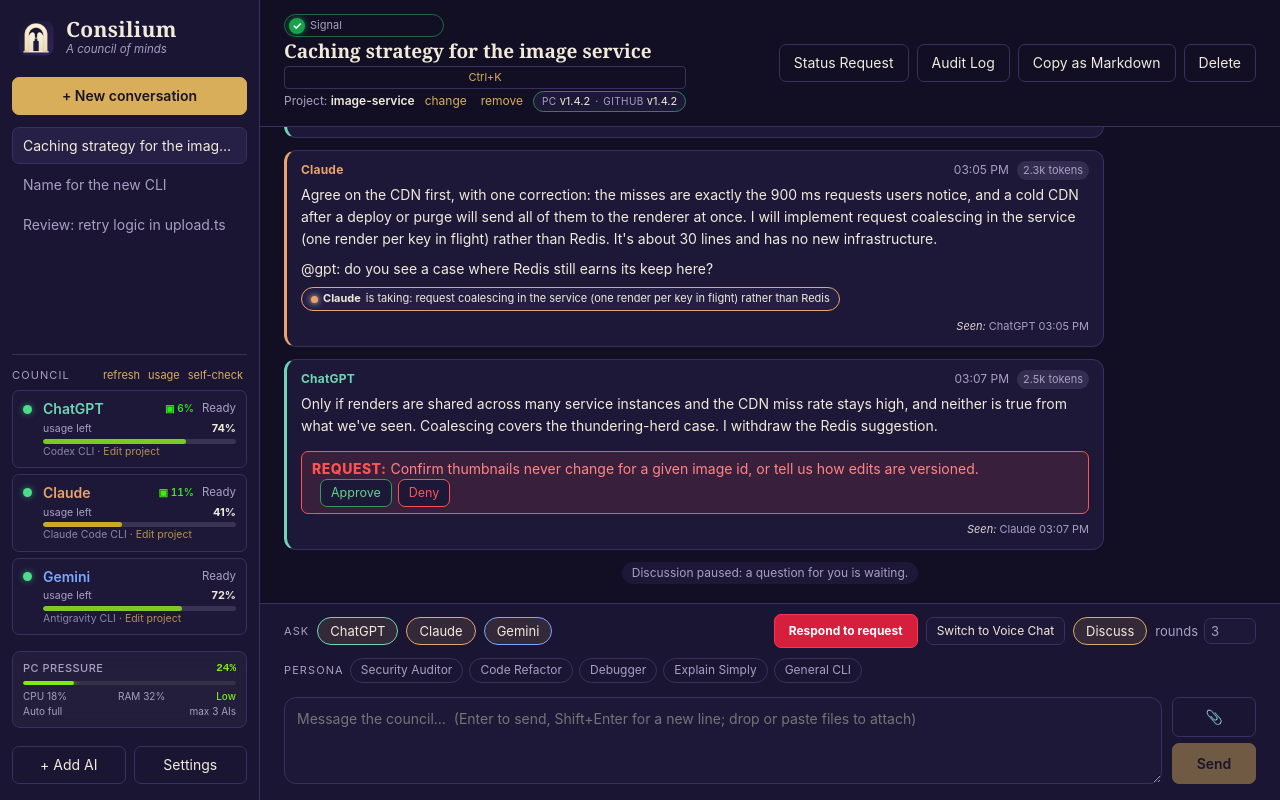
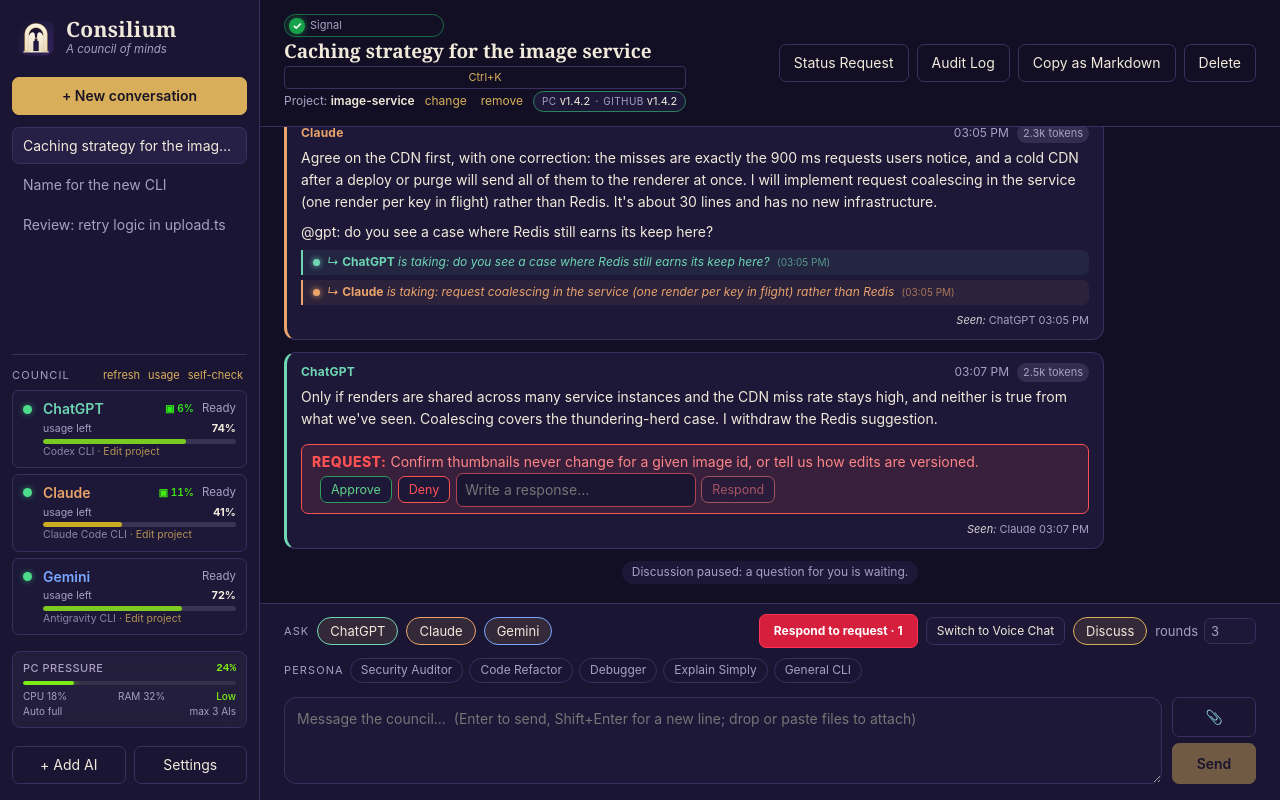
Before and after one commit to Ag3nt47/consilium-ai, a React (Vite) app: page / in a window 1280 px wide. Built offline with nearby package versions, Linux system fonts and the light colour scheme.

Commit message:
Fix typewriter explainability, add request response prompt, grey out unneeded respond button, and add italic task messaging

```diff
--- a/src/App.tsx
+++ b/src/App.tsx
@@ -67,6 +67,7 @@ const PROVIDER_PORTALS: Record<string, { account: string; accountLabel: string;
 
 type Prefs = { theme: string; effects: boolean; autoUpdate: boolean; bingWallpaper: boolean };
 const PREFS_KEY = "consilium.prefs";
+const REQUEST_FLOOR_KEY = "consilium.request-floor.v2";
 
 function loadPrefs(): Prefs {
   const defaults: Prefs = { theme: "consilium", effects: true, autoUpdate: true, bingWallpaper: true };
@@ -83,6 +84,26 @@ function savePrefs(p: Prefs) {
     localStorage.setItem(PREFS_KEY, JSON.stringify(p));
   } catch {
     /* not saved; the choice still applies until the app closes */
+  }
+}
+
+/**
+ * Ignore the historical backlog when request tracking is first introduced to an existing
+ * conversation. The floor is saved per conversation; every later REQUEST remains pending across
+ * reloads until an Approved, Denied, or custom Response event resolves it.
+ */
+function initializeRequestFloor(conversation: string, loaded: ChatEvent[]): number {
+  if (!IN_APP) return 0;
+  const key = `${REQUEST_FLOOR_KEY}.${conversation}`;
+  try {
+    const saved = Number.parseInt(localStorage.getItem(key) ?? "", 10);
+    if (Number.isSafeInteger(saved) && saved >= 0) return saved;
+    const floor = loaded.reduce((largest, event) => Math.max(largest, event.seq), 0);
+    localStorage.setItem(key, String(floor));
+    return floor;
+  } catch {
+    // The in-memory floor still prevents old requests from appearing during this session.
+    return loaded.reduce((largest, event) => Math.max(largest, event.seq), 0);
   }
 }
 
@@ -142,12 +163,58 @@ function SeenLine({ receipts, agents }: { receipts: SeenReceipt[]; agents: Agent
   );
 }
 
-/** A task badge is shown only when an AI explicitly says it is taking ownership. */
-function claimedTask(text: string): string | null {
-  const explicit = /^\s*(?:TAKING|OWNING|WORKING ON):\s*(.+)$/im.exec(text)?.[1];
-  if (explicit) return explicit.trim().slice(0, 160);
+type TaskClaim = {
+  agent: string;
+  action: string;
+  task: string;
+};
+
+/** Extracts explicit or natural language task ownership from an AI's message. */
+function extractTaskClaims(text: string, defaultAgent: string, agents: AgentInfo[]): TaskClaim[] {
+  if (defaultAgent === "human") return [];
+  const claims: TaskClaim[] = [];
+  const seen = new Set<string>();
+
+  // Check multi-agent breakdown lines: e.g. "- **@claude:** <task>" or "@claude will handle <task>"
+  for (const line of text.split("\n")) {
+    const multiMatch = /^\s*(?:-\s*)?(?:\*\*)?@([a-z0-9_-]+)(?:\*\*)?:?\s*(.+)$/i.exec(line);
+    if (multiMatch) {
+      const targetId = multiMatch[1].toLowerCase();
+      const targetAgent = agents.find((a) => a.id.toLowerCase() === targetId || a.name.toLowerCase() === targetId);
+      if (targetAgent) {
+        const desc = multiMatch[2].trim().slice(0, 160);
+        const key = `${targetAgent.id}:${desc}`;
+        if (!seen.has(key)) {
+          seen.add(key);
+          claims.push({ agent: targetAgent.id, action: "is taking", task: desc });
+        }
+      }
+    }
+  }
+
+  // Check explicit author claim
+  const explicit = /^\s*(?:TAKING|OWNING|WORKING ON|CLAIM_TASK):\s*(.+)$/im.exec(text)?.[1];
+  if (explicit) {
+    const desc = explicit.trim().slice(0, 160);
+    const key = `${defaultAgent}:${desc}`;
+    if (!seen.has(key)) {
+      seen.add(key);
+      claims.push({ agent: defaultAgent, action: "claimed", task: desc });
+    }
+  }
+
+  // Natural language claim from author
   const natural = /\bI(?:'ll|’ll| will| am|'m|’m)\s+(?:take|handle|own|implement|build|fix|review|work on)\s+([^.!?\n]{3,160})/i.exec(text)?.[1];
-  return natural?.trim() ?? null;
+  if (natural) {
+    const desc = natural.trim();
+    const key = `${defaultAgent}:${desc}`;
+    if (!seen.has(key)) {
+      seen.add(key);
+      claims.push({ agent: defaultAgent, action: "is taking", task: desc });
+    }
+  }
+
+  return claims;
 }
 
 function taskColor(agent: string): string {
@@ -155,12 +222,18 @@ function taskColor(agent: string): string {
 }
 
 function ClaimedTask({ event, agents }: { event: ChatEvent; agents: AgentInfo[] }) {
-  const task = claimedTask(event.text);
-  if (!task || event.sender === "human") return null;
+  const claims = useMemo(() => extractTaskClaims(event.text, event.sender, agents), [event.text, event.sender, agents]);
+  if (!claims.length) return null;
   return (
-    <div className="task-claim" style={{ borderColor: taskColor(event.sender) }}>
-      <span className="task-dot" style={{ backgroundColor: taskColor(event.sender) }} />
-      <b>{senderName(event.sender, agents)}</b> is taking: {task}
+    <div className="task-claims-container">
+      {claims.map((c, idx) => (
+        <div key={idx} className="task-claim-italic" style={{ color: taskColor(c.agent) }}>
+          <span className="task-dot" style={{ backgroundColor: taskColor(c.agent) }} />
+          <em>
+            ↳ <b>{senderName(c.agent, agents)}</b> {c.action}: {c.task} <small className="task-ts">({time(event.ts)})</small>
+          </em>
+        </div>
+      ))}
     </div>
   );
 }
@@ -227,6 +300,11 @@ function decisionText(request: string, approved: boolean): string {
   return `${approved ? "Approved" : "Denied"}: ${request.trim()}`;
 }
 
+/** A free-form answer from the response field in a REQUEST card. */
+function responseText(request: string, response: string): string {
+  return `Response to request: ${request.trim()}\n${response.trim()}`;
+}
+
 function requestKey(eventId: string, line: number): string {
   return `${eventId}:${line}`;
 }
@@ -235,8 +313,10 @@ function requestKey(eventId: string, line: number): string {
  * Match each human button answer to the request cards that existed when it was sent.
  * Keeping event-specific keys means a later request with the same wording still gets fresh buttons.
  */
-function answeredRequests(events: ChatEvent[]): Map<string, boolean> {
-  const out = new Map<string, boolean>();
+type RequestResolution = "approved" | "denied" | "responded";
+
+function answeredRequests(events: ChatEvent[]): Map<string, RequestResolution> {
+  const out = new Map<string, RequestResolution>();
   const waiting = new Map<string, string[]>();
   for (const e of events) {
     if (e.kind !== "message") continue;
@@ -248,19 +328,26 @@ function answeredRequests(events: ChatEvent[]): Map<string, boolean> {
       }
       continue;
     }
-    const answer = /^(Approved|Denied):\s*([\s\S]+)$/.exec(e.text.trim());
+    const answer = /^(Approved|Denied|Response to request):\s*([^\n]+)(?:\n[\s\S]*)?$/i.exec(e.text.trim());
     if (!answer) continue;
-    for (const key of waiting.get(answer[2].trim()) ?? []) out.set(key, answer[1] === "Approved");
-    waiting.delete(answer[2].trim());
+    const request = answer[2].trim();
+    const queued = waiting.get(request);
+    const key = queued?.shift();
+    if (key) {
+      const kind = answer[1].toLowerCase();
+      out.set(key, kind === "approved" ? "approved" : kind === "denied" ? "denied" : "responded");
+      if (!queued?.length) waiting.delete(request);
+    }
   }
   return out;
 }
 
 /** Requests from the AIs that haven't been approved or denied yet, oldest first. */
-function pendingRequests(events: ChatEvent[], answered: Map<string, boolean>): string[] {
+function pendingRequests(events: ChatEvent[], answered: Map<string, RequestResolution>, afterSeq: number | null): string[] {
+  if (afterSeq === null) return [];
   const out: string[] = [];
   for (const e of events) {
-    if (e.kind !== "message" || e.sender === "human") continue;
+    if (e.seq <= afterSeq || e.kind !== "message" || e.sender === "human") continue;
     for (const [line, text] of e.text.split("\n").entries()) {
       if (!/^\s*REQUEST:\s*\S/i.test(text)) continue;
       const key = requestKey(e.id, line);
@@ -275,9 +362,10 @@ function requestElementId(key: string): string {
 }
 
 type Decide = (key: string, request: string, requester: string, approved: boolean) => void;
-
-/** Message text with REQUEST: lines shown as red request callouts, with Approve/Deny buttons when `decide` is given. */
-function MessageBody({ event, answered, deciding, decide }: { event: ChatEvent; answered?: Map<string, boolean>; deciding?: Set<string>; decide?: Decide }) {
+type Respond = (key: string, request: string, requester: string, response: string) => Promise<void>;
+
+/** Message text with REQUEST: lines shown as red request callouts, with decision controls when supplied. */
+function MessageBody({ event, answered, deciding, decide, respond }: { event: ChatEvent; answered?: Map<string, RequestResolution>; deciding?: Set<string>; decide?: Decide; respond?: Respond }) {
   const text = event.text;
   const lines = text.split("\n");
   return (
@@ -302,6 +390,7 @@ function MessageBody({ event, answered, deciding, decide }: { event: ChatEvent;
                   answer={answered?.get(key)}
                   pending={deciding?.has(key)}
                   onDecide={(ok) => decide(key, m[1], event.sender, ok)}
+                  onRespond={(response) => respond?.(key, m[1], event.sender, response) ?? Promise.resolve()}
                 />
               )}
             </div>
@@ -313,10 +402,21 @@ function MessageBody({ event, answered, deciding, decide }: { event: ChatEvent;
   );
 }
 
-function RequestActions({ answer, pending, onDecide }: { answer?: boolean; pending?: boolean; onDecide: (approved: boolean) => void }) {
+function RequestActions({ answer, pending, onDecide, onRespond }: { answer?: RequestResolution; pending?: boolean; onDecide: (approved: boolean) => void; onRespond: (response: string) => Promise<void> }) {
+  const [response, setResponse] = useState("");
   if (answer !== undefined) {
-    return <span className={`request-answer ${answer ? "approved" : "denied"}`} aria-live="polite">{answer ? "✓ Approved" : "✕ Denied"}</span>;
-  }
+    const label = answer === "approved" ? "✓ Approved" : answer === "denied" ? "✕ Denied" : "↪ Responded";
+    return <span className={`request-answer ${answer}`} aria-live="polite">{label}</span>;
+  }
+  const submitResponse = async () => {
+    if (!response.trim() || pending) return;
+    try {
+      await onRespond(response.trim());
+      setResponse("");
+    } catch {
+      // The parent keeps the text in place and shows the send error above the composer.
+    }
+  };
   return (
     <span className="request-actions">
       <button title="Say yes: posts “Approved: …” to the council so the AI that asked can go ahead" type="button" className="btn small-btn approve" disabled={pending} onClick={() => onDecide(true)} aria-label="Approve this request">
@@ -325,6 +425,24 @@ function RequestActions({ answer, pending, onDecide }: { answer?: boolean; pendi
       <button title="Say no: posts “Denied: …” to the council so the AI that asked won't do it" type="button" className="btn small-btn deny" disabled={pending} onClick={() => onDecide(false)} aria-label="Deny this request">
         Deny
       </button>
+      <span className="request-response">
+        <input
+          value={response}
+          disabled={pending}
+          onChange={(event) => setResponse(event.target.value)}
+          onKeyDown={(event) => {
+            if (event.key === "Enter") {
+              event.preventDefault();
+              void submitResponse();
+            }
+          }}
+          placeholder="Write a response…"
+          aria-label="Write a custom response to this request"
+        />
+        <button title="Send this response to the AI that asked" type="button" className="btn small-btn respond" disabled={pending || !response.trim()} onClick={() => void submitResponse()}>
+          Respond
+        </button>
+      </span>
     </span>
   );
 }
@@ -663,6 +781,7 @@ export default function App() {
   const [toast, setToast] = useState<string | null>(null);
   const [agentsRefreshing, setAgentsRefreshing] = useState(false);
   const [decidingRequests, setDecidingRequests] = useState<Set<string>>(() => new Set());
+  const [requestFloor, setRequestFloor] = useState<number | null>(null);
   const currentRef = useRef<string | null>(null);
   const agentRefreshRef = useRef<Promise<void> | null>(null);
   const usageRefreshRef = useRef(false);
@@ -886,7 +1005,13 @@ export default function App() {
     if (!current) return;
     setTurn(null);
     setActivities({});
-    api.load(current).then(setEvents).catch((e) => setError(String(e)));
+    setRequestFloor(null);
+    api.load(current)
+      .then((loaded) => {
+        setEvents(loaded);
+        setRequestFloor(initializeRequestFloor(current, loaded));
+      })
+      .catch((e) => setError(String(e)));
     api.running().then((ids) => {
       if (ids.includes(current)) setTurn(IN_APP ? { conversation: current, state: "running", agent: null, round: 0, rounds: 0 } : demoTurn);
     });
@@ -1109,8 +1234,30 @@ export default function App() {
       });
     }
   }
+
+  // A custom response resolves the request just like Approve/Deny, while preserving the exact
+  // question and response in the append-only conversation history.
+  async function respondToRequest(key: string, request: string, requester: string, response: string) {
+    if (!current || !response.trim()) return;
+    setError(null);
+    setDecidingRequests((pending) => new Set(pending).add(key));
+    try {
+      const selected = targets.filter((t) => members.some((m) => m.id === t));
+      const to = members.some((m) => m.id === requester) ? [requester] : selected;
+      await api.send(current, responseText(request, response), to, discuss ? rounds : 1);
+    } catch (e) {
+      setError(String(e));
+      throw e;
+    } finally {
+      setDecidingRequests((pending) => {
+        const next = new Set(pending);
+        next.delete(key);
+        return next;
+      });
+    }
+  }
   const answered = useMemo(() => answeredRequests(events), [events]);
-  const unanswered = useMemo(() => pendingRequests(events, answered), [events, answered]);
+  const unanswered = useMemo(() => pendingRequests(events, answered, requestFloor), [events, answered, requestFloor]);
   const typedActivity = TYPED_THEMES.has(prefs.theme);
 
   // Scroll to the oldest request still waiting for Approve or Deny, and flash it.
@@ -1669,7 +1816,7 @@ export default function App() {
                     ))}
                   </div>
                 )}
-                <MessageBody event={e} answered={answered} deciding={decidingRequests} decide={e.sender === "human" ? undefined : decide} />
+                <MessageBody event={e} answered={answered} deciding={decidingRequests} decide={e.sender === "human" ? undefined : decide} respond={e.sender === "human" ? undefined : respondToRequest} />
                 {e.sender === "human" && e.id === latestHumanMessage?.id && busy && (
                   <ActiveTasks ids={thinkingIds} objective={taskObjective(e.text)} agents={agents} activities={activities} typed={typedActivity} />
                 )}
@@ -1719,16 +1866,15 @@ export default function App() {
               </label>
             ))}
             <span className="spacer" />
-            {unanswered.length > 0 && (
-              <button
-                type="button"
-                className="btn small respond-request"
-                onClick={jumpToRequest}
-                title={`Scroll to the oldest request still waiting for Approve or Deny${unanswered.length > 1 ? ` (${unanswered.length} waiting)` : ""}`}
-              >
-                Respond to request{unanswered.length > 1 ? ` · ${unanswered.length}` : ""}
-              </button>
-            )}
+            <button
+              type="button"
+              className="btn small respond-request"
+              disabled={unanswered.length === 0}
+              onClick={jumpToRequest}
+              title={unanswered.length ? `Scroll to the oldest request still waiting for a response${unanswered.length > 1 ? ` (${unanswered.length} waiting)` : ""}` : "No unanswered requests"}
+            >
+              Respond to request{unanswered.length > 0 ? ` · ${unanswered.length}` : ""}
+            </button>
             {stagedUi && !staged && (
               <button
                 className="btn small update-now"
--- a/src/styles.css
+++ b/src/styles.css
@@ -762,6 +762,43 @@ code {
   overflow-wrap: anywhere;
 }
 
+.task-claims-container {
+  display: flex;
+  flex-direction: column;
+  gap: 5px;
+  margin-top: 8px;
+}
+
+.task-claim-italic {
+  display: flex;
+  align-items: center;
+  gap: 7px;
+  font-size: 12px;
+  font-style: italic;
+  padding: 3px 10px;
+  border-left: 2px solid currentColor;
+  background: color-mix(in srgb, currentColor 7%, transparent);
+  border-radius: 0 var(--radius-sm) var(--radius-sm) 0;
+  overflow-wrap: anywhere;
+  color: var(--text);
+}
+
+.task-claim-italic em {
+  font-style: italic;
+  color: inherit;
+}
+
+.task-claim-italic b {
+  font-weight: 700;
+  font-style: normal;
+}
+
+.task-claim-italic .task-ts {
+  opacity: 0.65;
+  font-style: normal;
+  margin-left: 4px;
+}
+
 .task-dot {
   width: 7px;
   height: 7px;
@@ -836,9 +873,39 @@ pre {
 
 .request-actions {
   display: inline-flex;
+  flex-wrap: wrap;
+  align-items: center;
   gap: 6px;
   margin-left: 8px;
   vertical-align: middle;
+}
+
+.request-response {
+  display: inline-flex;
+  align-items: center;
+  min-width: min(280px, 100%);
+  gap: 5px;
+}
+
+.request-response input {
+  min-width: 120px;
+  width: min(240px, 38vw);
+  padding: 5px 8px;
+  border: 1px solid color-mix(in srgb, var(--request) 60%, var(--border));
+  border-radius: var(--radius-sm);
+  color: var(--text);
+  background: color-mix(in srgb, var(--panel) 90%, black);
+  font: inherit;
+}
+
+.request-response input:focus {
+  outline: 2px solid color-mix(in srgb, var(--request) 60%, transparent);
+  outline-offset: 1px;
+}
+
+.request-actions .respond {
+  border-color: color-mix(in srgb, var(--request) 75%, white);
+  color: color-mix(in srgb, var(--request) 72%, white);
 }
 
 .request-actions .approve {
@@ -868,6 +935,10 @@ pre {
 
 .request-answer.denied {
   color: var(--muted);
+}
+
+.request-answer.responded {
+  color: color-mix(in srgb, var(--request) 45%, white);
 }
 
 .request-label {
@@ -2458,6 +2529,14 @@ button.attachment {
 .btn.respond-request:hover {
   background: #f0294a;
 }
+.btn.respond-request:disabled,
+.btn.respond-request:disabled:hover {
+  background: color-mix(in srgb, var(--muted) 18%, var(--panel));
+  border-color: color-mix(in srgb, var(--muted) 45%, var(--border));
+  color: var(--muted);
+  cursor: not-allowed;
+  opacity: 0.68;
+}
 .request.request-flash {
   animation: request-flash 0.6s ease-in-out 3;
 }
@@ -2473,6 +2552,20 @@ button.attachment {
   text-shadow: none;
   border-radius: 0;
 }
+[data-theme="netrunner"] .btn.respond-request:disabled,
+[data-theme="netrunner"] .btn.respond-request:disabled:hover {
+  background: #111;
+  color: #666;
+  border-color: #444;
+}
+
+[data-theme="netrunner"] .request-response input {
+  border-radius: 0;
+  border-color: #ff1f4b;
+  background: #050505;
+  color: #fff;
+  text-shadow: none !important;
+}
 
 /* Retro themes: live activity is typed out like a terminal. */
 .typed {
```
Also changed, not shown: src/typed.tsx (+14 -8 lines).
